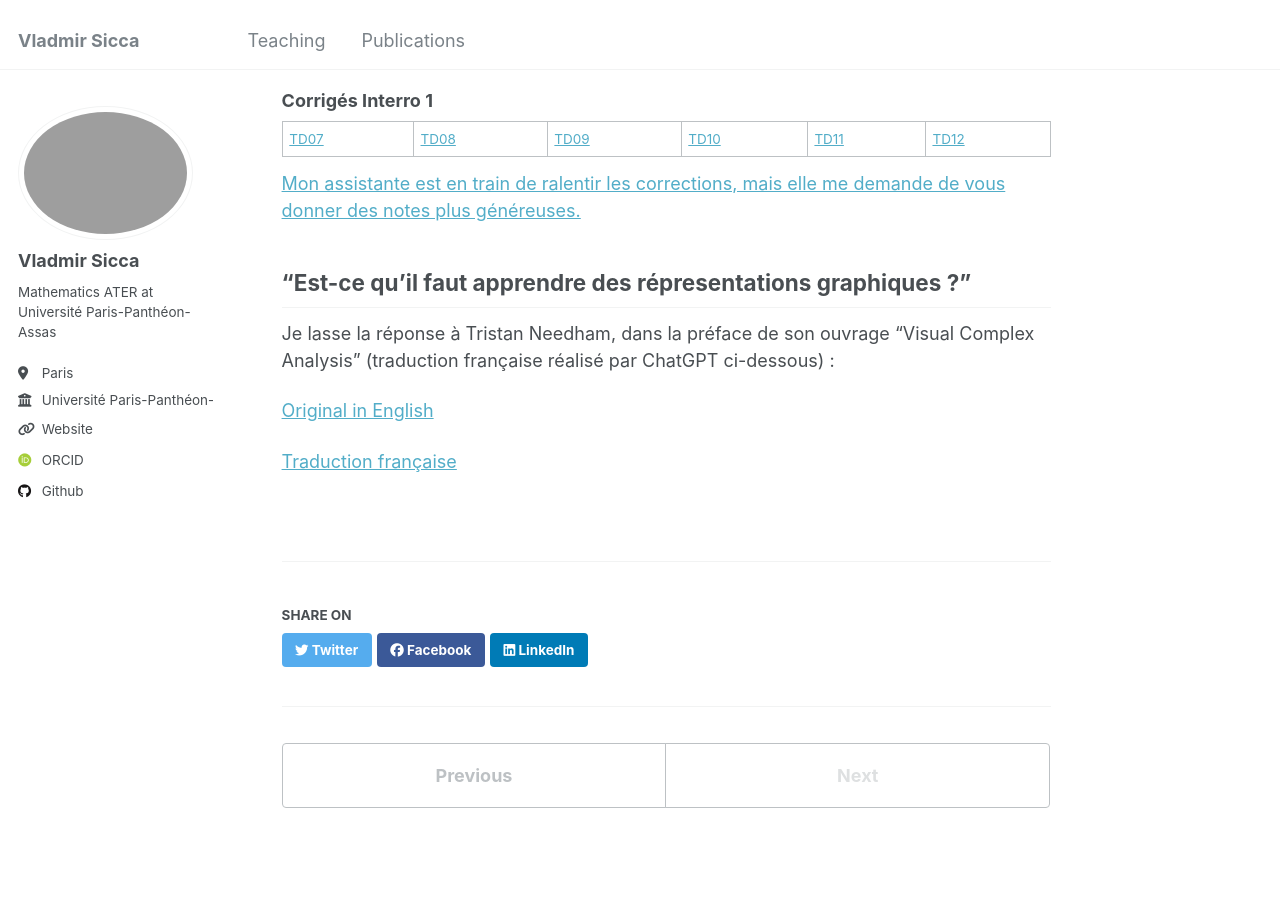
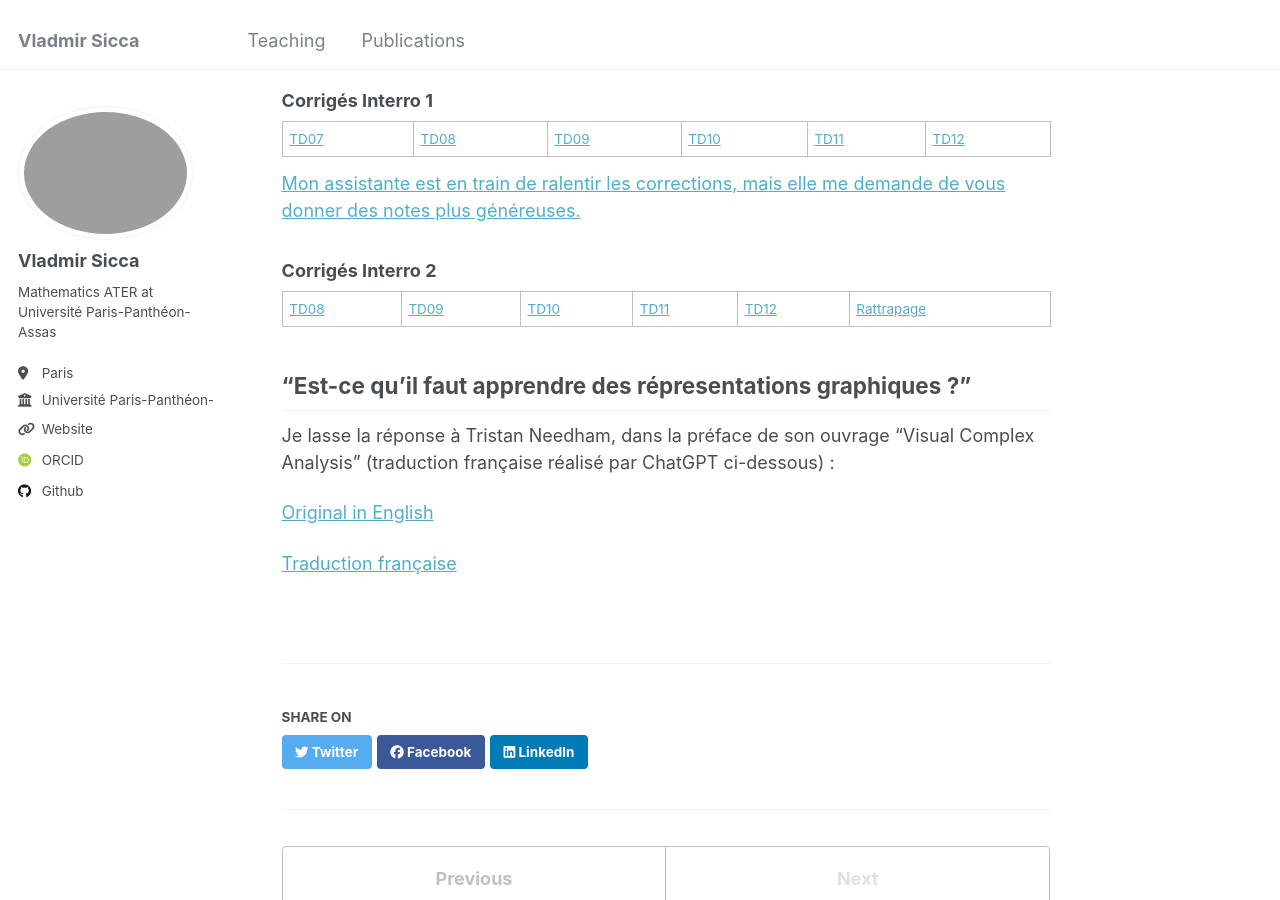
Before and after one commit to vladmirsicca/vladmirsicca.github.io, a Jekyll site: the page built from _teaching/2026_1_maths4_paris_assas.md, in a window 1280 px wide and 900 px high, scrolled down 1828 px. Built offline with Jekyll 4.4.1, drawn with Linux system fonts in a browser that asks for light colours; some web fonts are replaced.

Commit message:
Update 2026_1_maths4_paris_assas.md
Added solutions to Interro 2

```diff
--- a/_teaching/2026_1_maths4_paris_assas.md
+++ b/_teaching/2026_1_maths4_paris_assas.md
@@ -70,6 +70,10 @@ On va avoir deux interros. Il faut aller aux interros dans la séance à laquell
 
 [Mon assistante est en train de ralentir les corrections, mais elle me demande de vous donner des notes plus généreuses.](https://drive.google.com/file/d/14JBAiuY90uzecMW_84gAQN6UtHNvGNTa/view?usp=sharing)
 
+### Corrigés Interro 2
+
+[TD08](https://drive.google.com/file/d/1o1IvtFYHKX-nfm7Ei1TfaknGgyqdd4mz/view?usp=sharing) | [TD09](https://drive.google.com/file/d/1NDBo2kOarbkhlvhSzFGS9mUSQj0IVpmp/view?usp=sharing) | [TD10](https://drive.google.com/file/d/1qnCKvtmxa1C2u_4keRoAH1_Mmm9Rg_yl/view?usp=sharing) | [TD11](https://drive.google.com/file/d/1Pktcj4qhtVY7SdEkEZsiE3MZiwUsWtOY/view?usp=sharing) | [TD12](https://drive.google.com/file/d/1biW-fr-TRzoYjTty8gA5Gheqs7EtQegZ/view?usp=sharing) | [Rattrapage](https://drive.google.com/file/d/1Db54zPeG4zC58fZ22wmxyjI_M7rE2zJz/view?usp=sharing)
+
 ## "Est-ce qu'il faut apprendre des répresentations graphiques ?"
 
 Je lasse la réponse à Tristan Needham, dans la préface de son ouvrage "Visual Complex Analysis" (traduction française réalisé par ChatGPT ci-dessous) :
```
